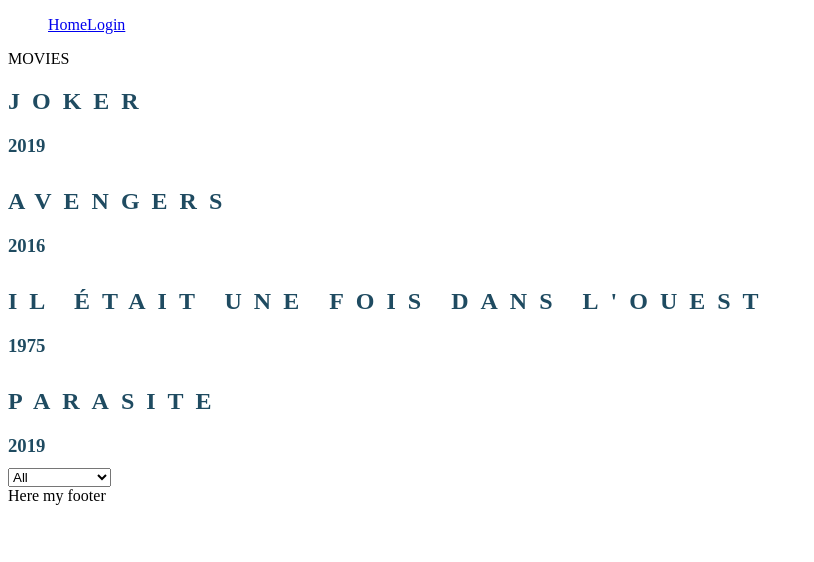
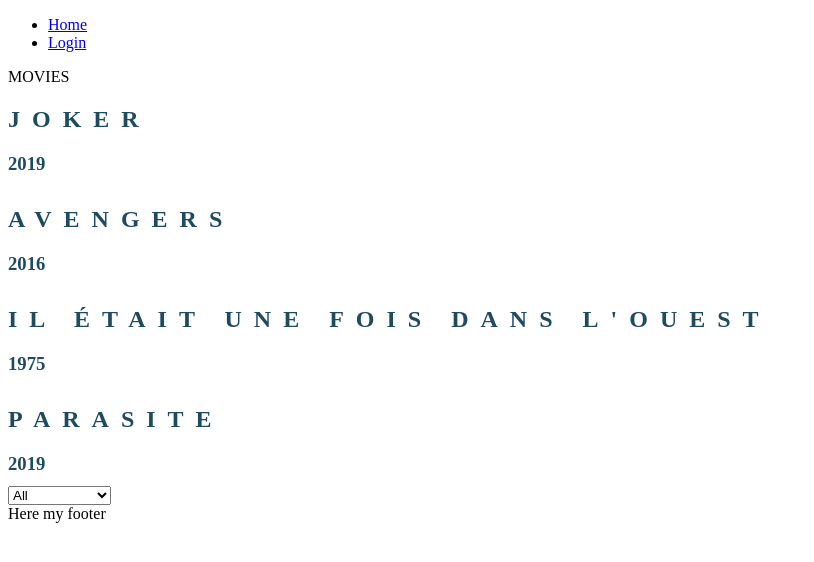
Before and after one commit to Marie-belette/MovieAngularPublic, an Angular app: page /home in a window 1280 px wide. Shown: the top 562 px of the page, without its empty margins (0-814 px from the left). Built offline with nearby package versions, Linux system fonts and the light colour scheme.

Commit message:
footer et top-menu

```diff
--- a/src/app/app.component.html
+++ b/src/app/app.component.html
@@ -1,22 +1,5 @@
-<header>
-    <nav>
-        <ul>
-            <li>
-                <a [routerLink]="['home']">
-                    Home
-                </a>
-            </li>
-            <li>
-                <a [routerLink]="['login']">
-                    Login
-                </a>
-            </li>
-        </ul>
-    </nav>
-</header>
+<app-top-menu></app-top-menu>
 
 <router-outlet></router-outlet>
 
-<footer>
-    Here my footer
-</footer>
+<app-footer></app-footer>
--- /dev/null
+++ b/src/app/shared/ui/footer/footer.component.html
@@ -0,0 +1,3 @@
+<footer>
+    Here my footer
+</footer>
--- /dev/null
+++ b/src/app/shared/ui/footer/footer.component.ts
@@ -0,0 +1,15 @@
+import { Component, OnInit } from '@angular/core';
+
+@Component({
+  selector: 'app-footer',
+  templateUrl: './footer.component.html',
+  styleUrls: ['./footer.component.scss']
+})
+export class FooterComponent implements OnInit {
+
+  constructor() { }
+
+  ngOnInit(): void {
+  }
+
+}
--- /dev/null
+++ b/src/app/shared/ui/top-menu/top-menu.component.html
@@ -0,0 +1,16 @@
+<header>
+    <nav>
+        <ul>
+            <li>
+                <a [routerLink]="['home']">
+                    Home
+                </a>
+            </li>
+            <li>
+                <a [routerLink]="['login']">
+                    Login
+                </a>
+            </li>
+        </ul>
+    </nav>
+</header>
--- /dev/null
+++ b/src/app/shared/ui/top-menu/top-menu.component.ts
@@ -0,0 +1,15 @@
+import { Component, OnInit } from '@angular/core';
+
+@Component({
+  selector: 'app-top-menu',
+  templateUrl: './top-menu.component.html',
+  styleUrls: ['./top-menu.component.scss']
+})
+export class TopMenuComponent implements OnInit {
+
+  constructor() { }
+
+  ngOnInit(): void {
+  }
+
+}
```
Also changed, not shown: src/app/shared/ui/ui.module.ts (+10 -2 lines), src/app/shared/ui/footer/footer.component.scss (added), src/app/shared/ui/top-menu/top-menu.component.scss (added), 2 other files (tests, documents, lock files or other folders).
